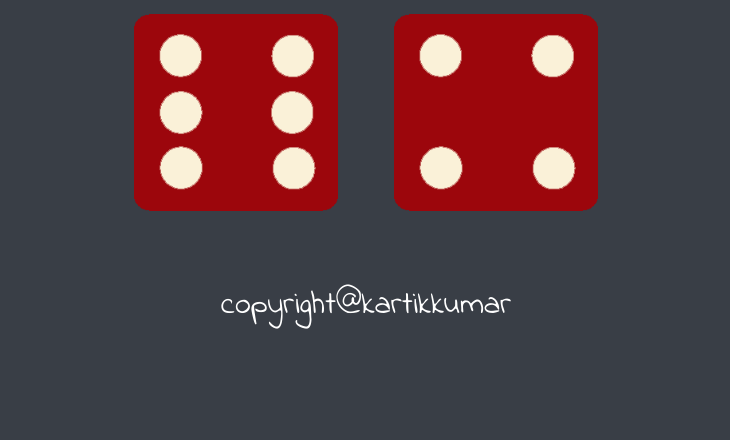
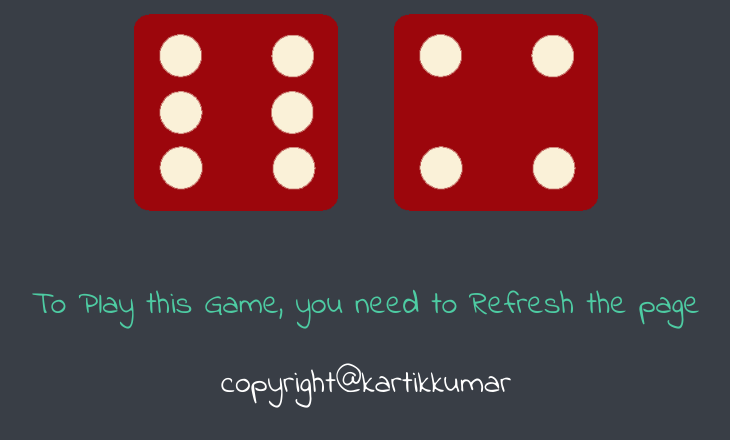
Before and after one commit to pkartikkumar/Dicee-Challenge---Starting-Files, a plain HTML site: page index.html in a window 1280 px wide. Shown: the part 481-921 px from the top of the page, without its empty margins (274-1004 px from the left). Before the commit the page ends 842 px from the top, so only its background shows below. Drawn offline with Linux system fonts and the light colour scheme.

Commit message:
Update index.html

```diff
--- a/index.html
+++ b/index.html
@@ -28,6 +28,7 @@
   </body>
 
   <footer>
+    <p>To Play this Game, you need to Refresh the page</p>
     <p><a class="link" href="https://pkartikkumar.github.io/CSS-My-Site/">copyright@kartikkumar</a></p>
   </footer>
 </html>
```
